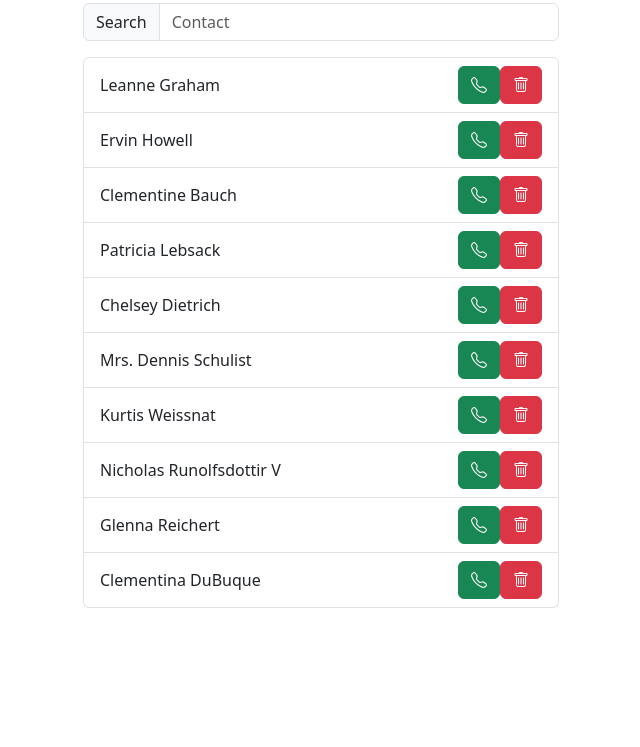
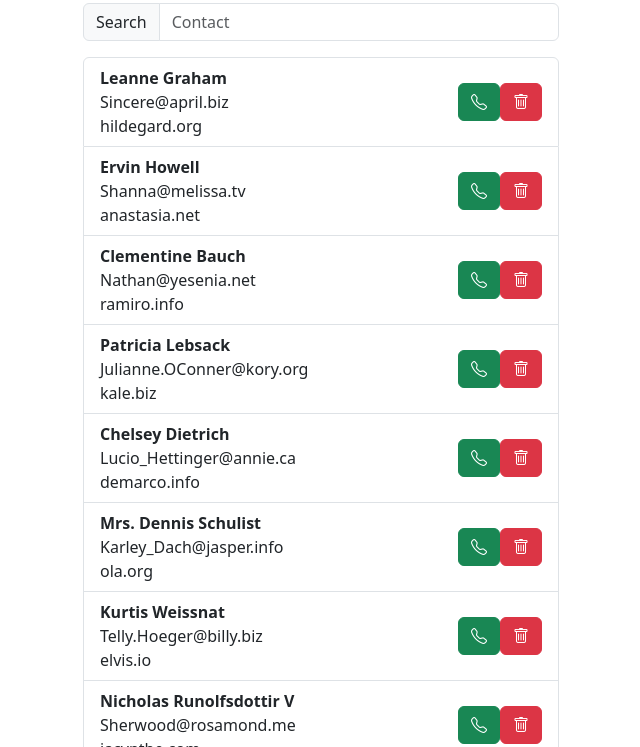
Before and after one commit to AndyGuit/phone-book, a plain HTML site: page index.html in a window 1280 px wide. Shown: the part 53-800 px from the top of the page, without its empty margins (319-959 px from the left). Drawn offline with nearby package versions, Linux system fonts and the light colour scheme.

Commit message:
feat: render user email and website to contacts list

```diff
--- a/js/PhoneBook.js
+++ b/js/PhoneBook.js
@@ -50,9 +50,17 @@ class PhoneBook {
     liElement.classList.add('list-group-item', 'd-flex', 'justify-content-between', 'align-items-center');
     liElement.setAttribute('data-user-id', user.id);
 
+    const contactElementWrapper = document.createElement('div');
+    contactElementWrapper.classList.add('d-flex', 'flex-column');
+
     const nameElement = document.createElement('span');
-    nameElement.classList.add('contacts__contact');
+    nameElement.classList.add('contacts__contact', 'fw-bold');
     nameElement.textContent = user.name;
+
+    const emailElement = document.createElement('span');
+    emailElement.textContent = user.email;
+    const websiteElement = document.createElement('span');
+    websiteElement.textContent = user.website;
 
     const controlsElement = document.createElement('div');
     const buttonCallElement = document.createElement('button');
@@ -68,7 +76,9 @@ class PhoneBook {
 
     controlsElement.append(buttonCallElement, buttonDeleteElement);
 
-    liElement.append(nameElement, controlsElement);
+    contactElementWrapper.append(nameElement, emailElement, websiteElement);
+
+    liElement.append(contactElementWrapper, controlsElement);
 
     return liElement;
   }
```
Also changed, not shown: index.html (+0 -13 lines).
